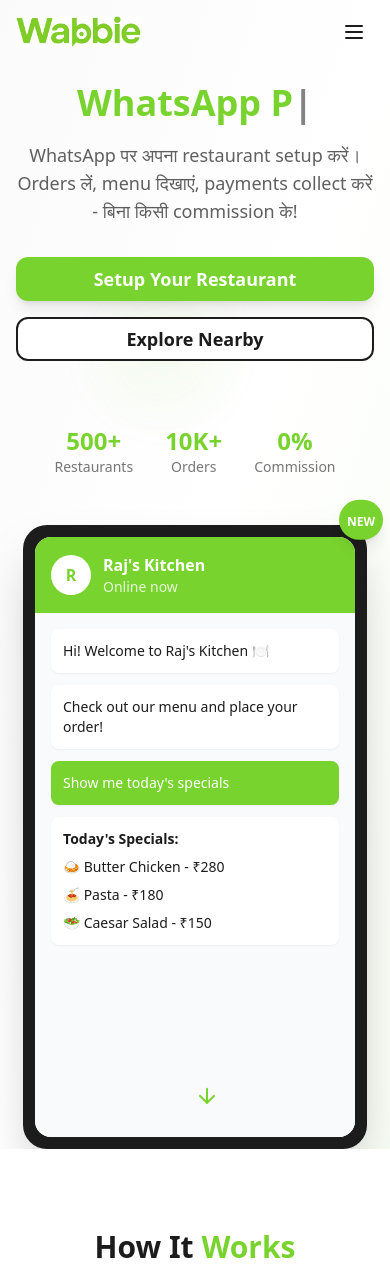
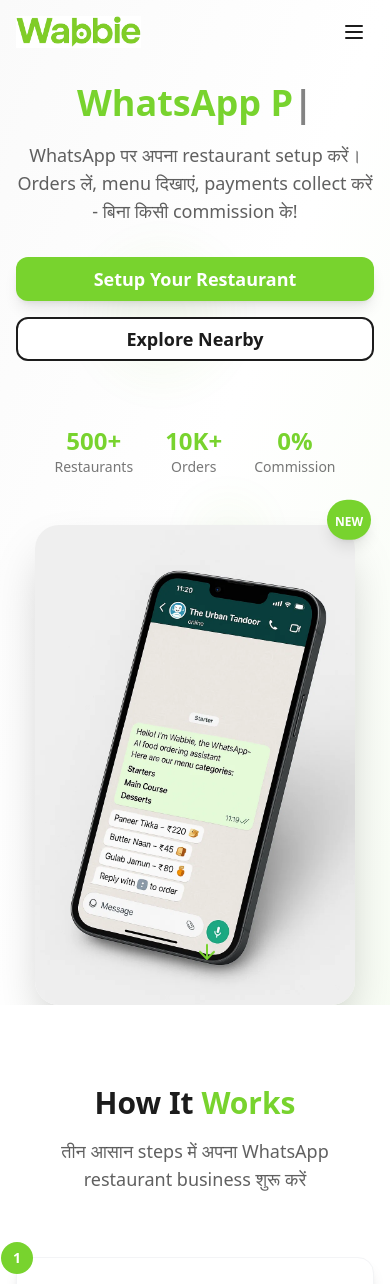
Before and after one commit to konmavedant/wabbie-order-now-bot, a React (Vite) app: page / in a window 390 px wide. Shown: the top 1284 px of the page. Built offline with nearby package versions, Linux system fonts and the light colour scheme.

Commit message:
Replace landing page phone image
Replaced the Android-style phone mockup in the HeroSection with the provided mobile image.

```diff
--- a/src/components/HeroSection.tsx
+++ b/src/components/HeroSection.tsx
@@ -1,3 +1,4 @@
+
 import { useState, useEffect } from 'react';
 import { Button } from '@/components/ui/button';
 import { ArrowDown } from 'lucide-react';
@@ -97,45 +98,15 @@ const HeroSection = () => {
             </div>
           </div>
 
-          {/* Right Content - Phone Mockup */}
+          {/* Right Content - Mobile Image */}
           <div className="flex justify-center lg:justify-end animate-slide-in-right">
             <div className="relative">
-              {/* Phone Frame */}
-              <div className="bg-secondary rounded-3xl p-3 shadow-2xl">
-                <div className="bg-white rounded-2xl overflow-hidden w-80 h-[600px] relative">
-                  {/* WhatsApp Header */}
-                  <div className="bg-primary p-4 flex items-center space-x-3">
-                    <div className="w-10 h-10 bg-white rounded-full flex items-center justify-center">
-                      <span className="text-primary font-bold">R</span>
-                    </div>
-                    <div>
-                      <h3 className="text-white font-semibold">Raj's Kitchen</h3>
-                      <p className="text-white/80 text-sm">Online now</p>
-                    </div>
-                  </div>
-
-                  {/* Chat Messages */}
-                  <div className="p-4 space-y-3 bg-gray-50 h-full">
-                    <div className="bg-white p-3 rounded-lg shadow-sm max-w-xs">
-                      <p className="text-sm text-secondary">Hi! Welcome to Raj's Kitchen 🍽️</p>
-                    </div>
-                    <div className="bg-white p-3 rounded-lg shadow-sm max-w-xs">
-                      <p className="text-sm text-secondary">Check out our menu and place your order!</p>
-                    </div>
-                    <div className="bg-primary text-white p-3 rounded-lg shadow-sm max-w-xs ml-auto">
-                      <p className="text-sm">Show me today's specials</p>
-                    </div>
-                    <div className="bg-white p-3 rounded-lg shadow-sm max-w-xs">
-                      <div className="space-y-2">
-                        <p className="text-sm font-semibold text-secondary">Today's Specials:</p>
-                        <p className="text-sm text-secondary">🍛 Butter Chicken - ₹280</p>
-                        <p className="text-sm text-secondary">🍝 Pasta - ₹180</p>
-                        <p className="text-sm text-secondary">🥗 Caesar Salad - ₹150</p>
-                      </div>
-                    </div>
-                  </div>
-                </div>
-              </div>
+              {/* Mobile Image */}
+              <img
+                src="/lovable-uploads/508d4b71-a410-4781-a51f-cb620d5bdc05.png"
+                alt="WhatsApp Food Ordering with Wabbie"
+                className="w-80 h-auto shadow-2xl rounded-3xl"
+              />
 
               {/* Floating Elements */}
               <div className="absolute -top-4 -right-4 bg-primary text-white p-2 rounded-full shadow-lg animate-bounce-gentle">
```
Also changed, not shown: public/lovable-uploads/508d4b71-a410-4781-a51f-cb620d5bdc05.png (added).
